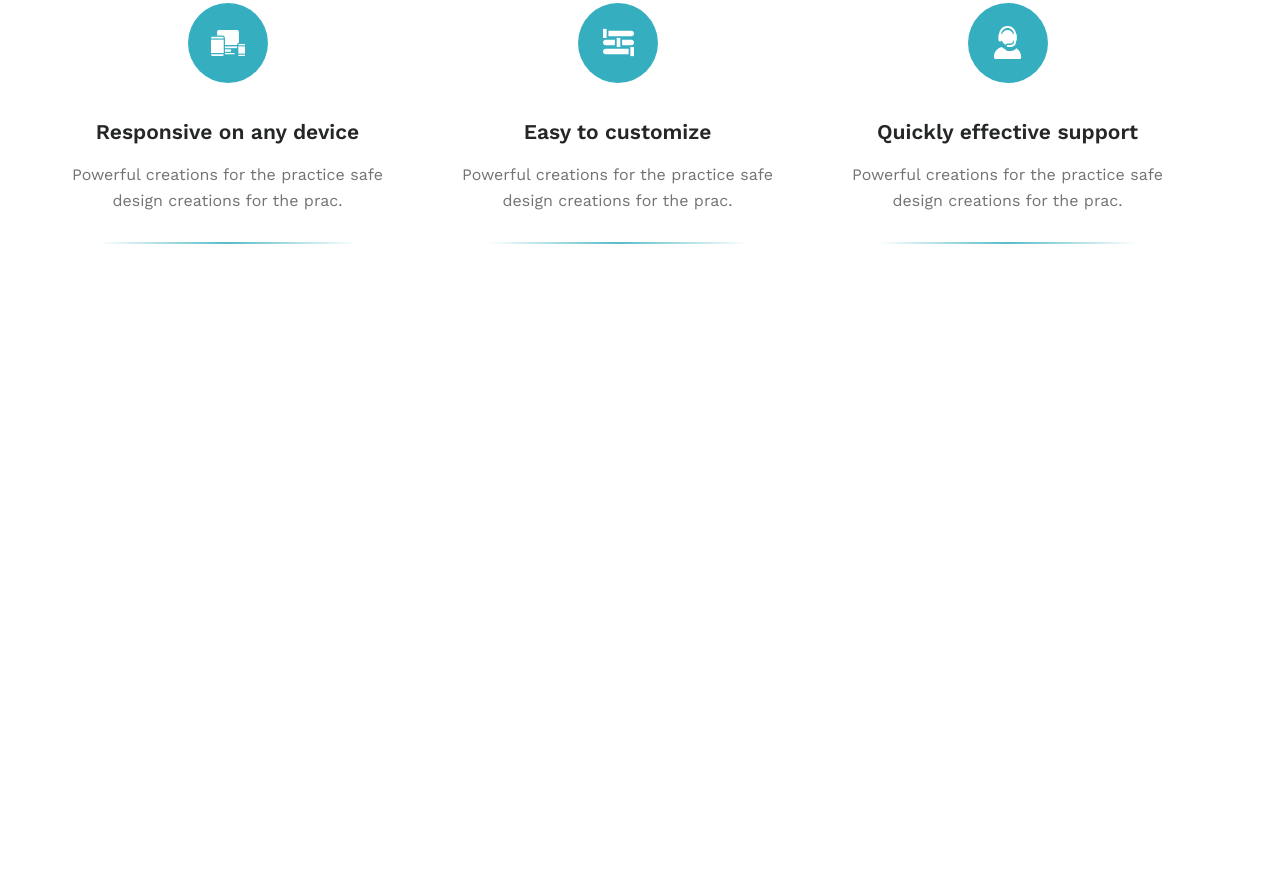
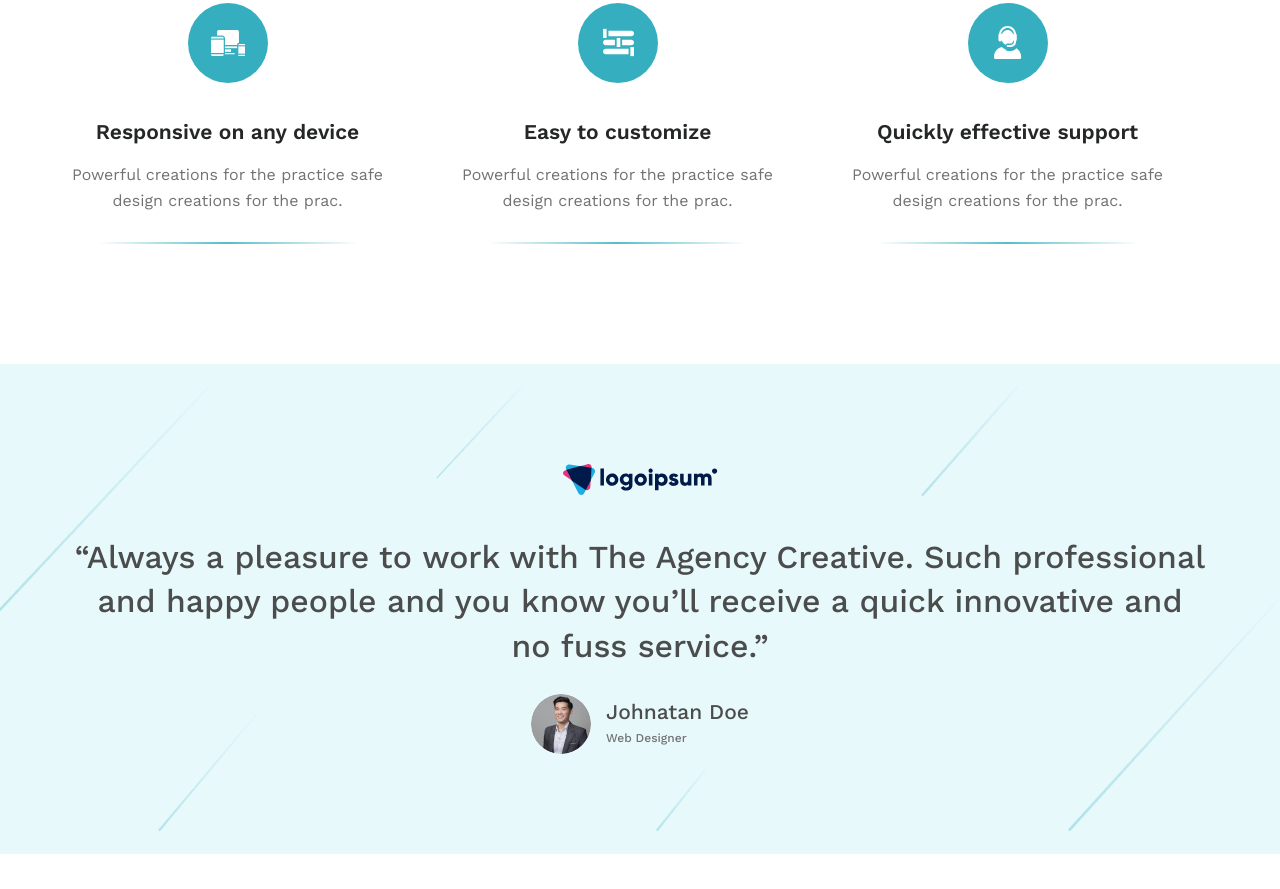
Before and after one commit to byMaximKnyazev/Maker, a plain HTML site: page index.html in a window 1280 px wide. Shown: the part 3102-3991 px from the top of the page. Before the commit the page ends 3466 px from the top, so only its background shows below. Drawn offline with Linux system fonts and the light colour scheme.

Commit message:
created a section and styled it

```diff
--- a/css/style.css
+++ b/css/style.css
@@ -237,13 +237,13 @@ body {
 	max-width: 261px;
 	text-align: center;
 	border-radius: 10px;
-	transition: background-color 0.3s ease-in-out;
+	transition: background 0.3s ease-in-out;
 	cursor: pointer;
 }
 
 .services__item:hover {
 	outline: 1px solid #A3E0E8;
-	background-color: #A3E0E8;
+	background: #A3E0E8 url('../img/services/service-img.png') center center / contain no-repeat;
 }
 
 .services__item-icon {
@@ -409,3 +409,63 @@ body {
 	color: #707273;
 	line-height: 160%;
 }
+
+/* Feedback */
+.feedback {
+	padding: 100px 0;
+	text-align: center;
+	background: rgba(209, 244, 249, 0.5) url('../img/feedback/bg.png') center center / contain no-repeat;
+}
+
+.feedback__logo {
+	display: inline-block;
+	margin-bottom: 40px;
+}
+
+.feedback__blockquote {
+	margin-bottom: 25px;
+	color: #4B4C4C;
+	font-size: 32px;
+	font-weight: 500;
+	line-height: 140%;
+}
+
+.feedback__item {
+	display: inline-flex;
+	align-items: center;
+}
+
+.feedback__item-left {
+	margin-right: 15px;
+}
+
+.feedback__item-left img {
+	border-radius: 50%;
+}
+
+.feedback__item-name {
+	margin-bottom: 12px;
+	color: #4B4C4C;
+	font-size: 21px;
+	font-weight: 500;
+	line-height: 80%;
+}
+
+.feedback__item-profession {
+	text-align: left;
+	color: #707273;
+	font-size: 12px;
+	font-weight: 500;
+	line-height: 100%;
+}
+
+/* Generate */
+.generate {
+	padding: 120px 0;
+	text-align: center;
+}
+
+.generate__title {
+	margin: 0 auto 35px;
+	max-width: 854px;
+}
--- a/index.html
+++ b/index.html
@@ -198,7 +198,7 @@
 							</button>
 						</div>
 						<div class="services__bottom-right">
-							<img src="img/services/service-img.png" alt="Marketing specialist" class="services__bottom-img">
+							<img src="img/services/service-bg.png" alt="Marketing specialist" class="services__bottom-img">
 						</div>
 					</div>
 				</div>
@@ -429,7 +429,38 @@
 			</section>
 			<!-- Feedback -->
 			<section class="feedback">
-
+				<div class="container feedback__container">
+					<a href="#" class="feedback__logo">
+						<img src="img/feedback/logo-feedback.svg" alt="Logo">
+					</a>
+					<blockquote class="feedback__blockquote">
+						“Always a&nbsp;pleasure to&nbsp;work with The Agency Creative. Such professional and happy people and you know you&rsquo;ll receive a&nbsp;quick innovative and no&nbsp;fuss service.”
+					</blockquote>
+					<div class="feedback__item">
+						<div class="feedback__item-left">
+							<img class="feedback__item-avatar" src="img/feedback/user-avatar.jpg" alt="Uer avatar">
+						</div>
+						<div class="feedback__item-right">
+							<div class="feedback__item-name">
+								Johnatan Doe
+							</div>
+							<div class="feedback__item-profession">
+								Web Designer
+							</div>
+						</div>
+					</div>
+				</div>
+			</section>
+			<!-- Generate -->
+			<section class="generate">
+				<div class="container generate__container">
+					<h2 class="generate__title title">
+						People have tried to&nbsp;predict the future since the dawn of&nbsp;time.
+					</h2>
+					<button class="btn generate__btn">
+						Get Started
+					</button>
+				</div>
 			</section>
 		</main>
 		<!-- Footer -->
```
Also changed, not shown: img/feedback/bg.png (added), img/services/service-bg.png (added), img/services/service-img.png.
